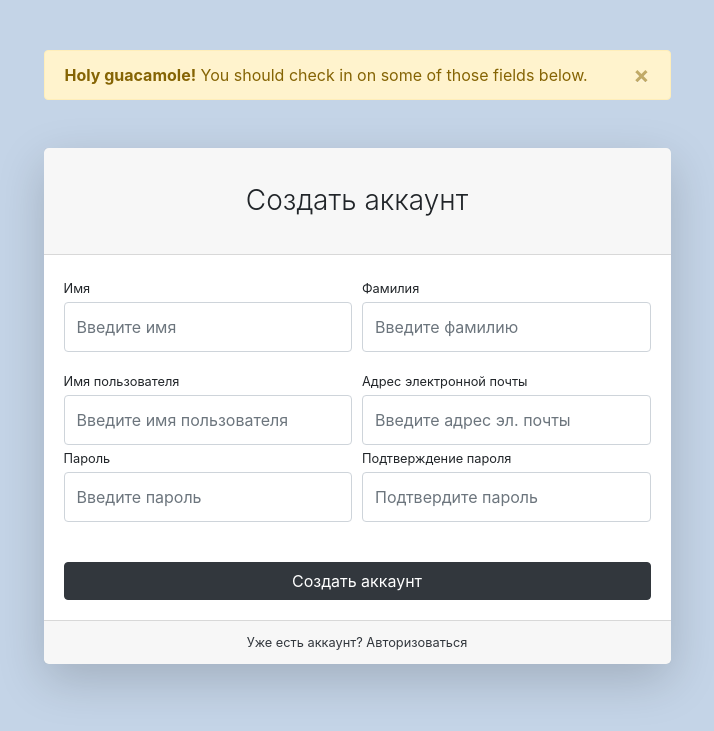
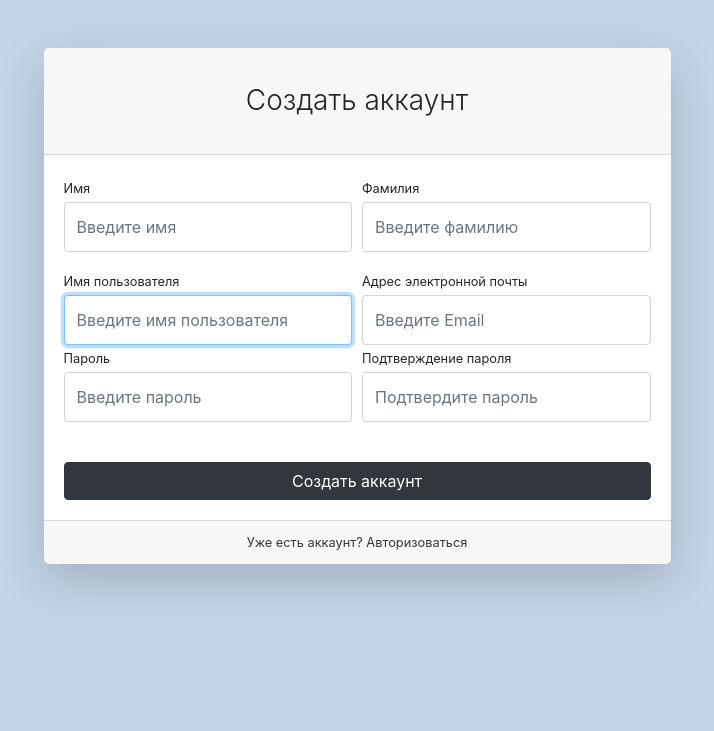
Before and after one commit to samtoroyan22/Django_project, a Django app: page /users/register in a window 1280 px wide. Shown: the top 731 px of the page, without its empty margins (283-997 px from the left). Run offline with Django 4.2, Linux system fonts and the light colour scheme; some libraries are stand-ins or nearby versions.

Commit message:
add login register, classes UserLoginForm, UserRegistrationForm

```diff
--- a/store/products/templates/products/products.html
+++ b/store/products/templates/products/products.html
@@ -73,7 +73,6 @@
                         </div>
                     </div>
                 {% endfor %}
-
             </div>
 
             <nav aria-label="Page navigation example">
--- a/store/users/forms.py
+++ b/store/users/forms.py
@@ -1,8 +1,53 @@
-from django.contrib.auth.forms import AuthenticationForm
+from django.contrib.auth.forms import AuthenticationForm, UserCreationForm
 from users.models import User
+from django import forms
 
 
 class UserLoginForm(AuthenticationForm):
+
+    username = forms.CharField(widget=forms.TextInput(attrs={
+        "class": "form-control py-4",
+        "placeholder": "Введите имя пользователя"
+    }))
+    password = forms.CharField(widget=forms.PasswordInput(attrs={
+        "class": "form-control py-4",
+        "placeholder": "Введите пароль"
+    }))
+
     class Meta:
         model = User
         fields = ("username", "password")
+
+
+class UserRegistrationForm(UserCreationForm):
+
+    first_name = forms.CharField(widget=forms.TextInput(attrs={
+        "class": "form-control py-4",
+        "placeholder": "Введите имя"
+    }))
+    last_name = forms.CharField(widget=forms.TextInput(attrs={
+        "class": "form-control py-4",
+        "placeholder": "Введите фамилию"
+    }))
+
+    username = forms.CharField(widget=forms.TextInput(attrs={
+        "class": "form-control py-4",
+        "placeholder": "Введите имя пользователя"
+    }))
+    email = forms.CharField(widget=forms.EmailInput(attrs={
+        "class": "form-control py-4",
+        "placeholder": "Введите Email"
+    }))
+
+    password1 = forms.CharField(widget=forms.PasswordInput(attrs={
+        "class": "form-control py-4",
+        "placeholder": "Введите пароль"
+    }))
+    password2 = forms.CharField(widget=forms.PasswordInput(attrs={
+        "class": "form-control py-4",
+        "placeholder": "Подтвердите пароль"
+    }))
+
+    class Meta:
+        model = User
+        fields = ("first_name", "last_name", "username", "email", "password1", "password2")
--- a/store/users/templates/users/register.html
+++ b/store/users/templates/users/register.html
@@ -20,63 +20,63 @@
             <div class="container">
                 <div class="row justify-content-center">
                     <div class="col-lg-7">
-                        <div class="alert alert-warning alert-dismissible fade show" role="alert"
-                             style="margin-top: 50px;">
-                            <strong>Holy guacamole!</strong> You should check in on some of those fields below.
-                            <button type="button" class="close" data-dismiss="alert" aria-label="Close">
-                                <span aria-hidden="true">&times;</span>
-                            </button>
-                        </div>
                         <div class="card shadow-lg border-0 rounded-lg mt-5">
                             <div class="card-header"><h3 class="text-center font-weight-light my-4">Создать аккаунт</h3>
                             </div>
                             <div class="card-body">
-                                <form>
+                                <form action="{% url 'users:register' %}" method="post">
+                                    {% csrf_token %}
                                     <div class="form-row">
                                         <div class="col-md-6">
                                             <div class="form-group">
-                                                <label class="small mb-1" for="inputFirstName">Имя</label>
-                                                <input class="form-control py-4" id="inputFirstName" type="text"
-                                                       placeholder="Введите имя"/>
+                                                <label class="small mb-1" for="{{ form.first_name.id_for_label }}">Имя</label>
+<!--                                                <input class="form-control py-4" id="inputFirstName" type="text"-->
+<!--                                                       placeholder="Введите имя"/>-->
+                                                {{ form.first_name }}
                                             </div>
                                         </div>
                                         <div class="col-md-6">
                                             <div class="form-group">
-                                                <label class="small mb-1" for="inputLastName">Фамилия</label>
-                                                <input class="form-control py-4" id="inputLastName" type="text"
-                                                       placeholder="Введите фамилию"/>
+                                                <label class="small mb-1" for="{{ form.last_name.id_for_label }}">Фамилия</label>
+<!--                                                <input class="form-control py-4" id="inputLastName" type="text"-->
+<!--                                                       placeholder="Введите фамилию"/>-->
+                                                {{ form.last_name }}
                                             </div>
                                         </div>
                                     </div>
                                     <div class="form-row">
                                         <div class="col-md-6">
-                                            <label class="small mb-1" for="inputUsername">Имя пользователя</label>
-                                            <input class="form-control py-4" id="inputUsername" type="text"
-                                                   aria-describedby="usernameHelp"
-                                                   placeholder="Введите имя пользователя"/>
+                                            <label class="small mb-1" for="{{ form.username.id_for_label }}">Имя пользователя</label>
+<!--                                            <input class="form-control py-4" id="inputUsername" type="text"-->
+<!--                                                   aria-describedby="usernameHelp"-->
+<!--                                                   placeholder="Введите имя пользователя"/>-->
+                                            {{ form.username }}
                                         </div>
                                         <div class="col-md-6">
-                                            <label class="small mb-1" for="inputEmailAddress">Адрес электронной
+                                            <label class="small mb-1" for="{{ form.email.id_for_label }}">Адрес электронной
                                                 почты</label>
-                                            <input class="form-control py-4" id="inputEmailAddress" type="email"
-                                                   aria-describedby="emailHelp"
-                                                   placeholder="Введите адрес эл. почты"/>
+<!--                                            <input class="form-control py-4" id="inputEmailAddress" type="email"-->
+<!--                                                   aria-describedby="emailHelp"-->
+<!--                                                   placeholder="Введите адрес эл. почты"/>-->
+                                            {{ form.email }}
                                         </div>
                                     </div>
                                     <div class="form-row">
                                         <div class="col-md-6">
                                             <div class="form-group">
-                                                <label class="small mb-1" for="inputPassword">Пароль</label>
-                                                <input class="form-control py-4" id="inputPassword" type="password"
-                                                       placeholder="Введите пароль"/>
+                                                <label class="small mb-1" for="{{ form.password1.id_for_label }}">Пароль</label>
+<!--                                                <input class="form-control py-4" id="inputPassword" type="password"-->
+<!--                                                       placeholder="Введите пароль"/>-->
+                                                {{ form.password1 }}
                                             </div>
                                         </div>
                                         <div class="col-md-6">
                                             <div class="form-group">
-                                                <label class="small mb-1" for="inputConfirmPassword">Подтверждение
+                                                <label class="small mb-1" for="{{ form.password2.id_for_label }}">Подтверждение
                                                     пароля</label>
-                                                <input class="form-control py-4" id="inputConfirmPassword"
-                                                       type="password" placeholder="Подтвердите пароль"/>
+<!--                                                <input class="form-control py-4" id="inputConfirmPassword"-->
+<!--                                                       type="password" placeholder="Подтвердите пароль"/>-->
+                                                {{ form.password2 }}
                                             </div>
                                         </div>
                                     </div>
--- a/store/users/views.py
+++ b/store/users/views.py
@@ -1,10 +1,37 @@
-from django.shortcuts import render
-from users.models import User
+from django.shortcuts import render, HttpResponseRedirect
+from django.urls import reverse
+from django.contrib import auth
+from users.forms import UserLoginForm, UserRegistrationForm
 
 
 def login(request):
-    return render(request, "users/login.html")
+    if request.method == "POST":
+        form = UserLoginForm(data=request.POST)
+        if form.is_valid():
+            username = request.POST['username']
+            password = request.POST['password']
+            user = auth.authenticate(username=username, password=password)
+            if user and user.is_active:
+                auth.login(request, user)
+                return HttpResponseRedirect(reverse('index'))
+        else:
+            print(form.errors)
+    else:
+        form = UserLoginForm()
+    context = {"form": form}
+    return render(request, "users/login.html", context)
 
 
 def register(request):
-    return render(request, "users/register.html")
+
+    if request.method == "POST":
+        form = UserRegistrationForm(data=request.POST)
+        if form.is_valid():
+            form.save()
+            return HttpResponseRedirect(reverse('users:login'))
+        else:
+            print(form.errors)
+    else:
+        form = UserRegistrationForm()
+    context = {"form": form}
+    return render(request, "users/register.html", context)
```
Also changed, not shown: store/users/templates/users/login.html (+10 -14 lines), store/db.sqlite3.
